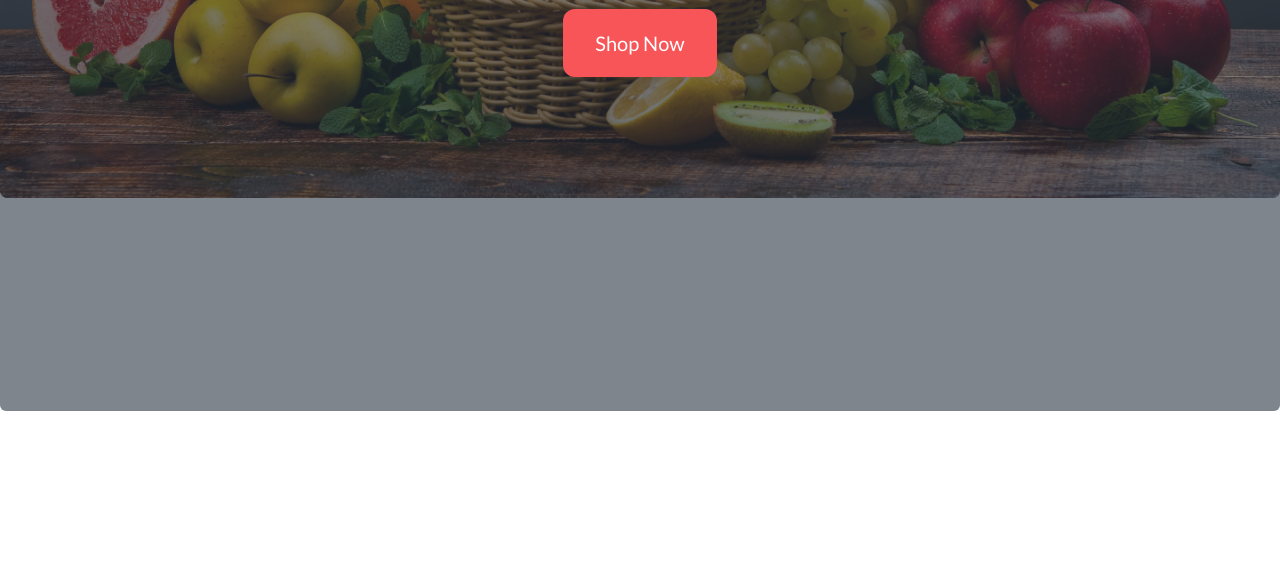
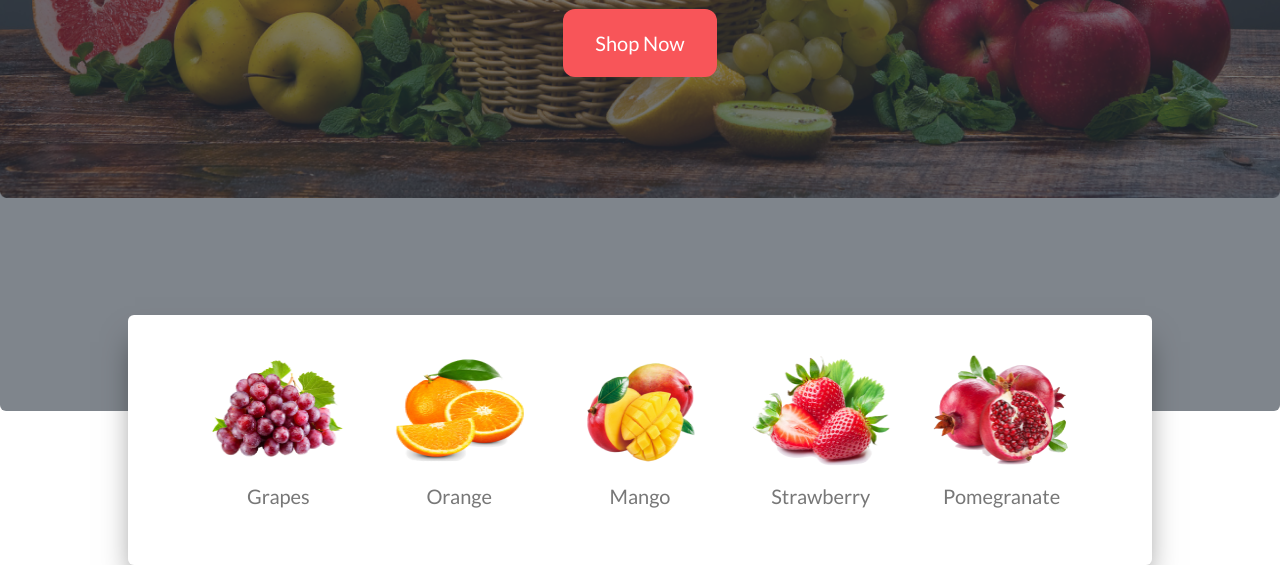
Before and after one commit to mdrakimulislam1/Assigenment-3, a plain HTML site: page index.html in a window 1280 px wide. Shown: the part 733-1298 px from the top of the page. Before the commit the page ends 1144 px from the top, so only its background shows below. Drawn offline with nearby package versions, Linux system fonts and the light colour scheme; grey boxes are pictures that could not be loaded.

Commit message:
add entra

```diff
--- a/index.html
+++ b/index.html
@@ -141,6 +141,47 @@
                 </section>
             </header>
 
+                <!-- bonus section -->
+    <section class="hidden md:hidden lg:block max-w-5xl mx-auto">
+        <div class="h-[250px] bg-secondary  -mt-24 rounded-md relative flex items-center justify-center gap-10 px-20 shadow-[rgba(0,_0,_0,_0.5)_0px_20px_30px_-7px]">
+
+            <div class="flex flex-col items-center">
+                <img src="images/fruit1.png" class="w-36 h-28" alt="fruit1">
+                <h3 class="text-xl font-medium text-descripColor my-4">Grapes</h3>
+            </div>
+            <div class="flex flex-col items-center">
+                <img src="images/fruit2.png" class="w-36 h-28" alt="Fruit2">
+                <h3 class="text-xl font-medium text-descripColor my-4">Orange</h3>
+            </div>
+            <div class="flex flex-col items-center">
+                <img src="images/fruit3.png" class="w-36 h-28" alt="fruit3">
+                <h3 class="text-xl font-medium text-descripColor my-4">Mango</h3>
+            </div>
+            <div class="flex flex-col items-center">
+                <img src="images/fruit4.png" class="w-36 h-28" alt="fruit4">
+                <h3 class="text-xl font-medium text-descripColor my-4">Strawberry</h3>
+            </div>
+            <div class="flex flex-col items-center">
+                <img src="images/fruit5.png" class="w-36 h-28" alt="Fruit5">
+                <h3 class="text-xl font-medium text-descripColor my-4">Pomegranate</h3>
+            </div>
+
+        </div>
+
+    </section>
+
+
+            <main>
+
+
+
+
+            </main>
+
+
+
+
+
         </body>
 
         </html>
```
